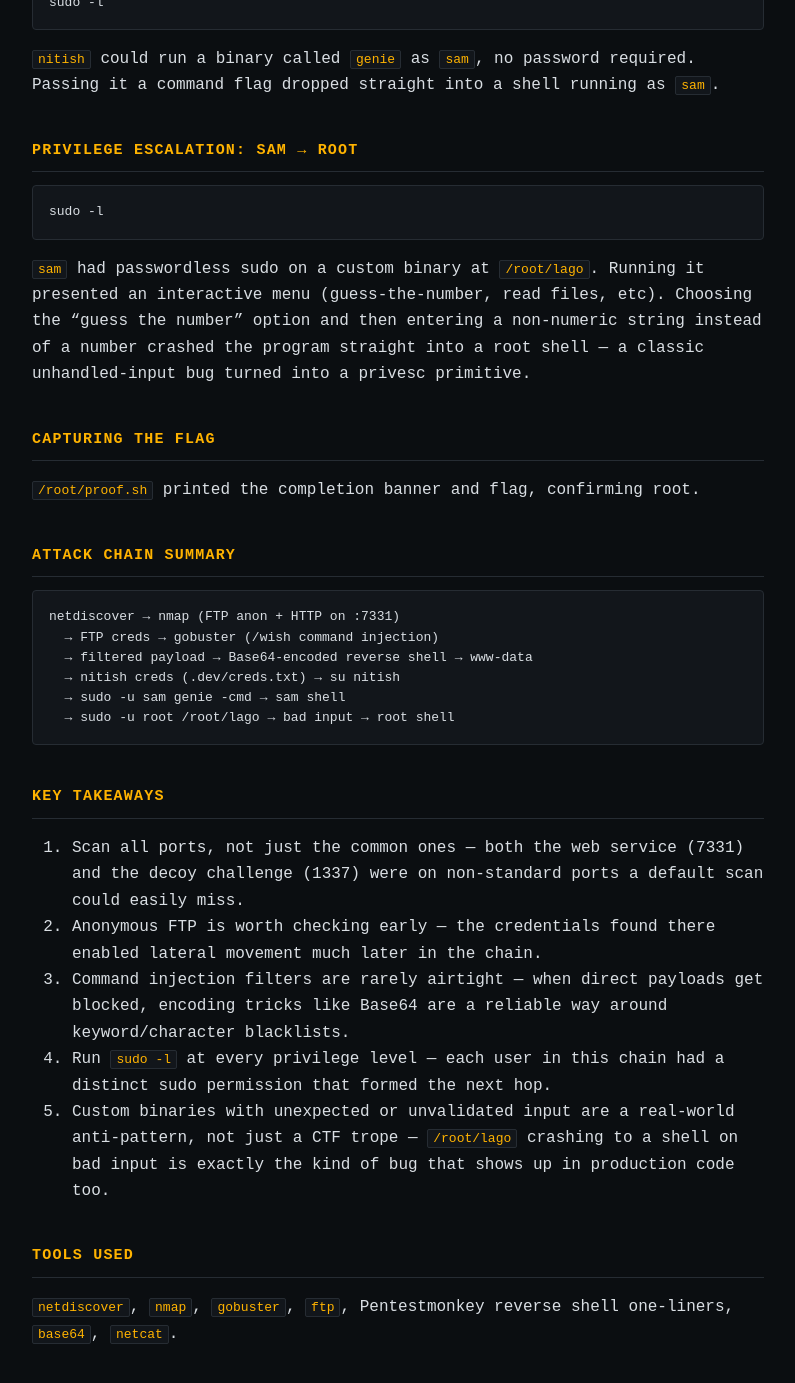
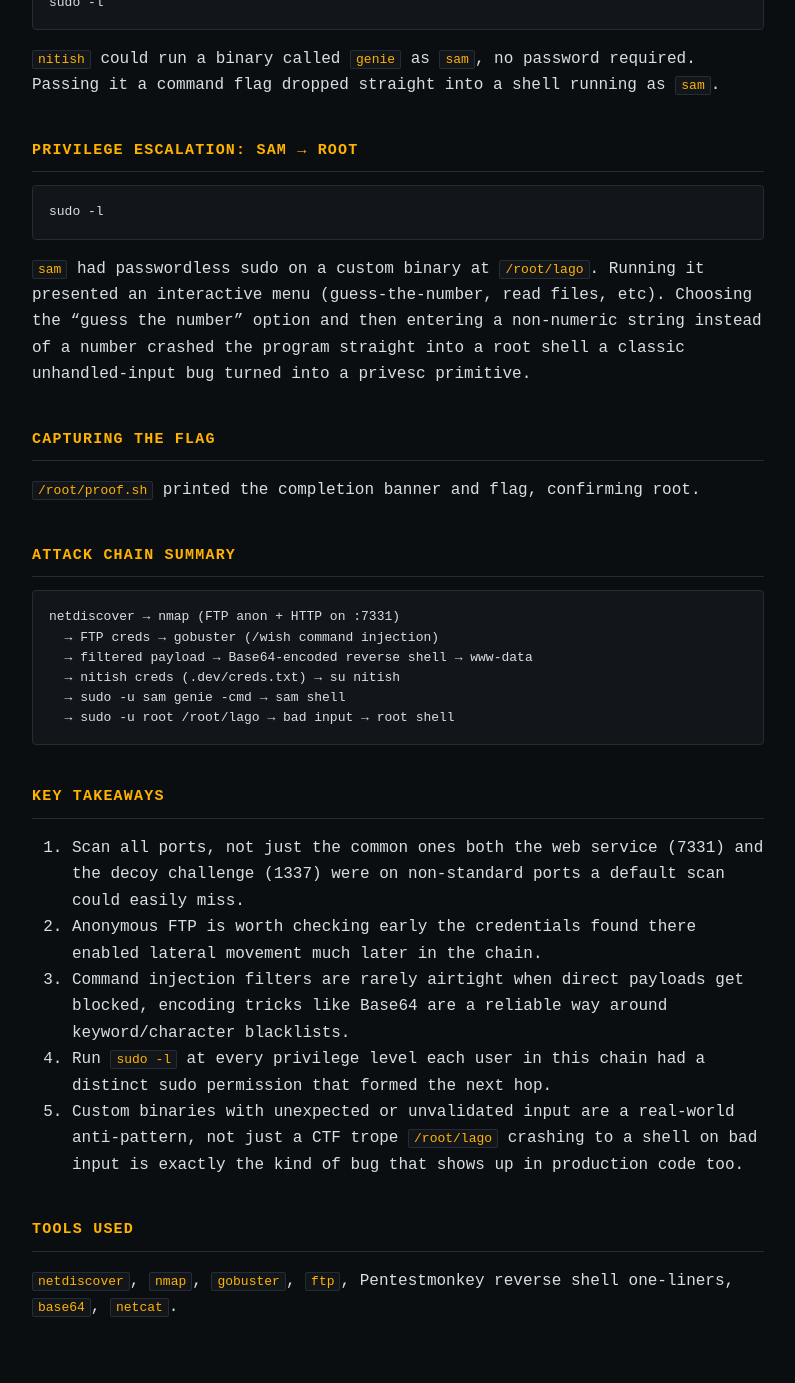
Before and after one commit to abacu5/abacu5.github.io, a Jekyll site: the page built from _posts/2026-03-12-vulnhub-djinn.md, in a window 1280 px wide and 1400 px high, scrolled down 3072 px. Shown: the top 1383 px of the window, without its empty margins (242-1037 px from the left). Built offline with Jekyll 4.4.1, drawn with Linux system fonts in a browser that asks for light colours; some of the changed text lies outside the part shown.

````diff
--- a/_posts/2026-03-12-vulnhub-djinn.md
+++ b/_posts/2026-03-12-vulnhub-djinn.md
@@ -40,7 +40,7 @@ nmap -sV -sC 192.168.1.7
 |------|---------|-------|
 | 21/tcp | FTP | vsftpd 3.0.3, anonymous login allowed |
 | 22/tcp | SSH | filtered |
-| 1337/tcp | custom | "answer 1000 maths questions" challenge — likely a rabbit hole |
+| 1337/tcp | custom | "answer 1000 maths questions" challenge  likely a rabbit hole |
 | 7331/tcp | HTTP | Werkzeug 0.16.0 (Python 2.7.15+), non-standard port |
 
 ## FTP Anonymous Access
@@ -55,7 +55,7 @@ get game.txt
 get message.txt
 ```
 
-These gave early hints about system users and credentials — worth grabbing before
+These gave early hints about system users and credentials  worth grabbing before
 digging into the web service.
 
 ## Web Enumeration
@@ -74,7 +74,7 @@ one.
 
 `/wish` presented a simple "make a wish" form that executes whatever's submitted.
 Testing basic OS commands confirmed the output was reflected back through `/genie`
-as a URL-encoded string — command execution confirmed.
+as a URL-encoded string  command execution confirmed.
 
 A direct reverse shell payload got rejected with a filter message, meaning certain
 characters and keywords were blacklisted.
@@ -130,7 +130,7 @@ sudo -l
 `sam` had passwordless sudo on a custom binary at `/root/lago`. Running it presented
 an interactive menu (guess-the-number, read files, etc). Choosing the "guess the
 number" option and then entering a non-numeric string instead of a number crashed
-the program straight into a root shell — a classic unhandled-input bug turned into a
+the program straight into a root shell  a classic unhandled-input bug turned into a
 privesc primitive.
 
 ## Capturing the Flag
@@ -150,17 +150,17 @@ netdiscover → nmap (FTP anon + HTTP on :7331)
 
 ## Key Takeaways
 
-1. Scan all ports, not just the common ones — both the web service (7331) and the
+1. Scan all ports, not just the common ones  both the web service (7331) and the
    decoy challenge (1337) were on non-standard ports a default scan could easily miss.
-2. Anonymous FTP is worth checking early — the credentials found there enabled
+2. Anonymous FTP is worth checking early  the credentials found there enabled
    lateral movement much later in the chain.
-3. Command injection filters are rarely airtight — when direct payloads get
+3. Command injection filters are rarely airtight  when direct payloads get
    blocked, encoding tricks like Base64 are a reliable way around keyword/character
    blacklists.
-4. Run `sudo -l` at every privilege level — each user in this chain had a distinct
+4. Run `sudo -l` at every privilege level  each user in this chain had a distinct
    sudo permission that formed the next hop.
 5. Custom binaries with unexpected or unvalidated input are a real-world
-   anti-pattern, not just a CTF trope — `/root/lago` crashing to a shell on bad
+   anti-pattern, not just a CTF trope  `/root/lago` crashing to a shell on bad
    input is exactly the kind of bug that shows up in production code too.
 
 ## Tools Used
````
